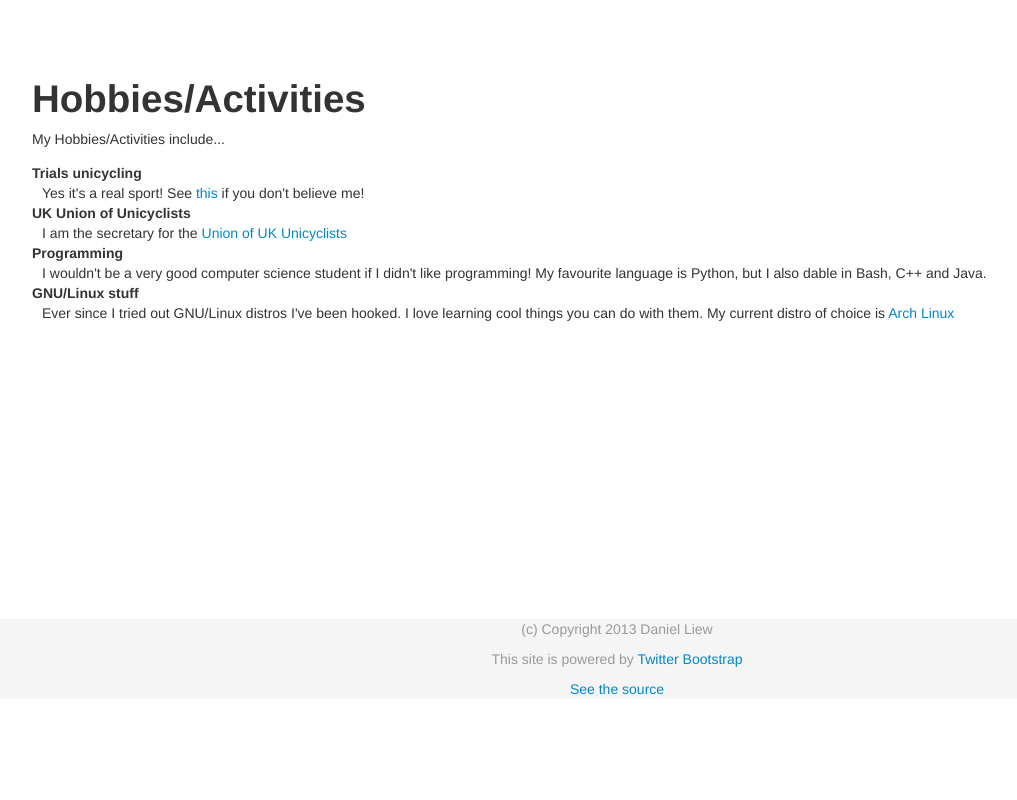
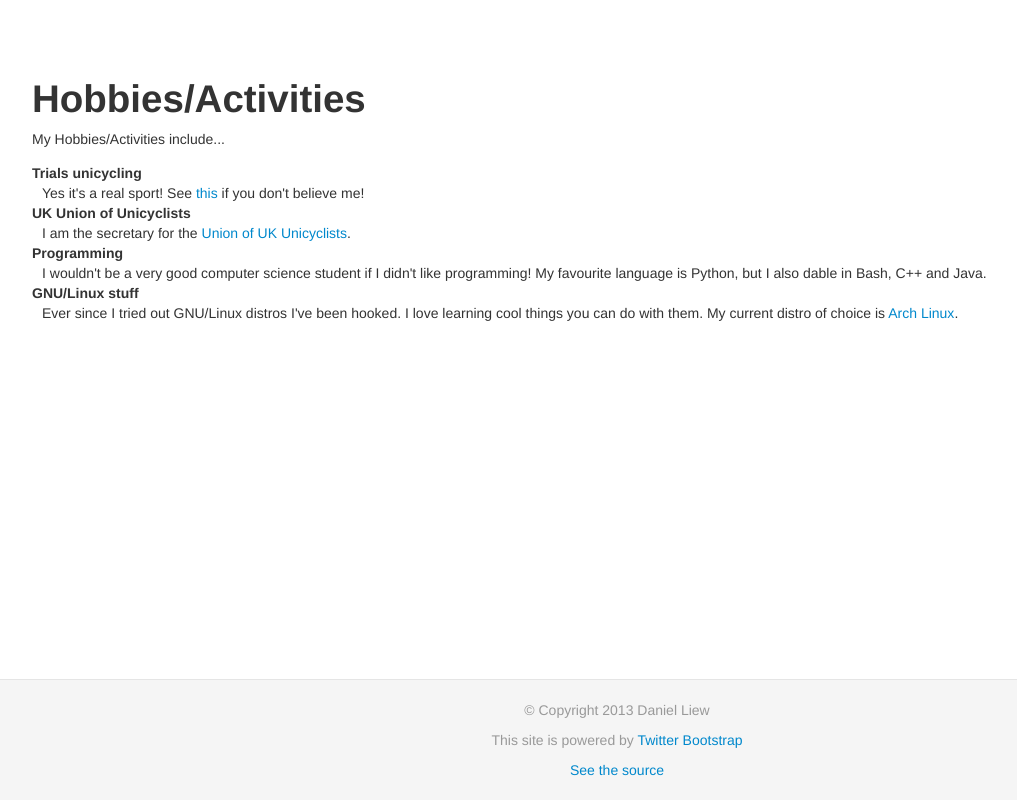
Before and after one commit to delcypher/phd-imperial-website, a plain HTML site: page index.html in a window 1280 px wide. Shown: the part 1689-2489 px from the top of the page, without its empty margins (23-1040 px from the left). Before the commit the page ends 2388 px from the top, so only its background shows below. Drawn offline with nearby package versions, Linux system fonts and the light colour scheme.

Commit message:
Fixed footer problems.

```diff
--- a/index.html
+++ b/index.html
@@ -14,14 +14,15 @@
         padding-top: 60px; /* 60px to make the container go all the way to the bottom of the topbar */
       }
 
-      #footer {
+      footer {
         background: #f5f5f5;
-        height:80px;
+        border-top: 1px solid rgb(229, 229, 229);
+        margin-top: 60px;
+        padding: 20px 0px;
+        height: 80px;
+        text-align: center;
       }
 
-      #footer p {
-        text-align: center;
-      }
 
       .custom-icon
       {
@@ -179,19 +180,21 @@
         <p>My Hobbies/Activities include...</p>
         <dl>
           <dt>Trials unicycling</dt><dd>Yes it's a real sport! See <a href="https://www.youtube.com/watch?v=wHVQ8GLEq-w">this</a> if you don't believe me!</dd>
-          <dt>UK Union of Unicyclists</dt><dd> I am the secretary for the <a href="http://www.unicycle.org.uk">Union of UK Unicyclists</a></dd>
+          <dt>UK Union of Unicyclists</dt><dd> I am the secretary for the <a href="http://www.unicycle.org.uk">Union of UK Unicyclists</a>.</dd>
           <dt>Programming</dt><dd>I wouldn't be a very good computer science student if I didn't like programming! My favourite language is Python, but I also dable in Bash, C++ and Java.</dd>
-          <dt>GNU/Linux stuff</dt><dd>Ever since I tried out GNU/Linux distros I've been hooked. I love learning cool things you can do with them. My current distro of choice is <a href="http://www.archlinux.org">Arch Linux</a></dd>
+          <dt>GNU/Linux stuff</dt><dd>Ever since I tried out GNU/Linux distros I've been hooked. I love learning cool things you can do with them. My current distro of choice is <a href="http://www.archlinux.org">Arch Linux</a>.</dd>
         </dl>
         </div>
       </div>
 
     </div> <!-- /container -->
 
-    <div id="footer" class="muted">
-      <p>(c) Copyright 2013 Daniel Liew</p>
-      <p>This site is powered by <a href="http://twitter.github.io/bootstrap/">Twitter Bootstrap</a></p>
-      <p><a href="https://github.com/delcypher/phd-imperial-website">See the source</a></p>
-    </div>
+    <footer id="footer" class="muted">
+      <div class="container">
+        <p>© Copyright 2013 Daniel Liew</p>
+        <p>This site is powered by <a href="http://twitter.github.io/bootstrap/">Twitter Bootstrap</a></p>
+        <p><a href="https://github.com/delcypher/phd-imperial-website">See the source</a></p>
+      </div>
+    </footer>
   </body>
 </html>
```
